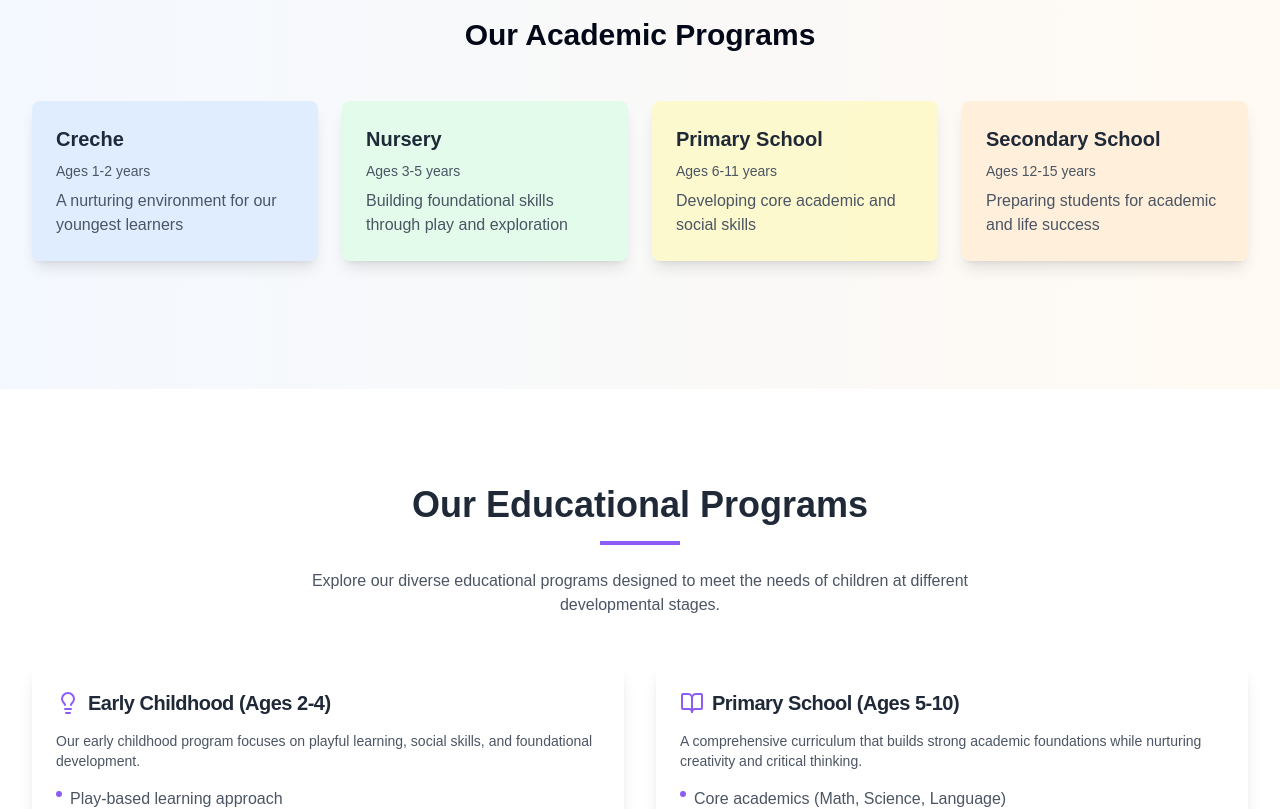
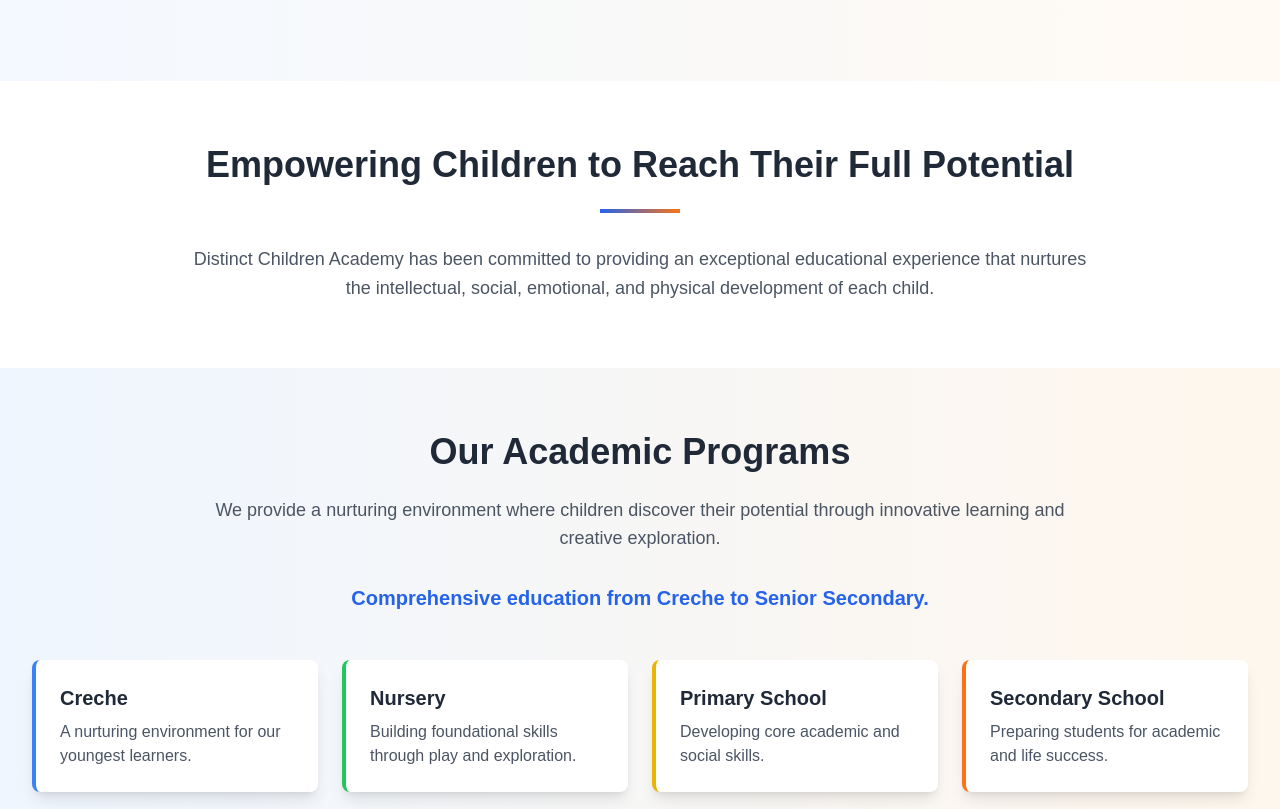
Before and after one commit to distinctchildrenacademy/distinct-43d10b72, a React (Vite) app: page / in a window 1280 px wide. Shown: the part 500-1309 px from the top of the page. Built offline with nearby package versions, Linux system fonts and the light colour scheme; a web font is replaced by a local one.

Commit message:
Update home page layout and navigation: - Added MissionStatement component - Updated AcademicPrograms section - Removed buttons from ProgramsSection - Made logo link to home page

```diff
--- /dev/null
+++ b/src/components/AcademicPrograms.tsx
@@ -0,0 +1,45 @@
+import React from 'react';
+
+const AcademicPrograms = () => {
+  return (
+    <section className="py-16 bg-gradient-to-r from-blue-50 to-orange-50">
+      <div className="container mx-auto px-4 sm:px-6 lg:px-8">
+        <div className="max-w-4xl mx-auto text-center mb-12">
+          <h2 className="text-3xl md:text-4xl font-bold text-gray-800 mb-6">
+            Our Academic Programs
+          </h2>
+          <p className="text-lg text-gray-600 mb-8">
+            We provide a nurturing environment where children discover their potential through innovative learning and creative exploration.
+          </p>
+          <p className="text-xl font-semibold text-blue-600">
+            Comprehensive education from Creche to Senior Secondary.
+          </p>
+        </div>
+
+        <div className="grid grid-cols-1 md:grid-cols-2 lg:grid-cols-4 gap-6">
+          <div className="bg-white rounded-lg p-6 shadow-lg hover:shadow-xl transition-shadow duration-300 border-l-4 border-blue-500">
+            <h3 className="text-xl font-bold text-gray-800 mb-2">Creche</h3>
+            <p className="text-gray-600">A nurturing environment for our youngest learners.</p>
+          </div>
+
+          <div className="bg-white rounded-lg p-6 shadow-lg hover:shadow-xl transition-shadow duration-300 border-l-4 border-green-500">
+            <h3 className="text-xl font-bold text-gray-800 mb-2">Nursery</h3>
+            <p className="text-gray-600">Building foundational skills through play and exploration.</p>
+          </div>
+
+          <div className="bg-white rounded-lg p-6 shadow-lg hover:shadow-xl transition-shadow duration-300 border-l-4 border-yellow-500">
+            <h3 className="text-xl font-bold text-gray-800 mb-2">Primary School</h3>
+            <p className="text-gray-600">Developing core academic and social skills.</p>
+          </div>
+
+          <div className="bg-white rounded-lg p-6 shadow-lg hover:shadow-xl transition-shadow duration-300 border-l-4 border-orange-500">
+            <h3 className="text-xl font-bold text-gray-800 mb-2">Secondary School</h3>
+            <p className="text-gray-600">Preparing students for academic and life success.</p>
+          </div>
+        </div>
+      </div>
+    </section>
+  );
+};
+
+export default AcademicPrograms;
--- a/src/components/Header.tsx
+++ b/src/components/Header.tsx
@@ -1,7 +1,7 @@
-
 import { useState } from "react";
 import { Menu, X, ChevronDown } from "lucide-react";
 import { Button } from "@/components/ui/button";
+import { Link } from "react-router-dom";
 import { NavigationMenu, NavigationMenuContent, NavigationMenuItem, NavigationMenuLink, NavigationMenuList, NavigationMenuTrigger } from "@/components/ui/navigation-menu";
 
 const Header = () => {
@@ -153,13 +153,13 @@ const Header = () => {
         <div className="flex justify-between items-center h-20">
           {/* Logo */}
           <div className="flex items-center">
-            <a href="#" className="flex items-center">
+            <Link to="/" className="flex items-center">
               <img
                 src="/lovable-uploads/32dbe30c-5fea-4791-ad85-7d5eb50ae1c2.png"
                 alt="Distinct Children Academy"
                 className="h-16 w-auto"
               />
-            </a>
+            </Link>
           </div>
 
           {/* Desktop Navigation */}
--- a/src/components/HeroSection.tsx
+++ b/src/components/HeroSection.tsx
@@ -1,4 +1,3 @@
-
 import { Button } from "@/components/ui/button";
 import { Link } from "react-router-dom";
 
@@ -29,44 +28,6 @@ const HeroSection = () => {
             </Link>
           </div>
         </div>
-
-        {/* Academic Programs Section */}
-        <div className="mt-16">
-          <h2 className="text-3xl font-bold text-center mb-12">Our Academic Programs</h2>
-          <div className="grid grid-cols-1 md:grid-cols-4 gap-6">
-            <div className="bg-blue-100/80 backdrop-blur-sm rounded-lg p-6 shadow-lg hover:shadow-xl transition-shadow">
-              <div className="space-y-2">
-                <h3 className="text-xl font-bold text-gray-800">Creche</h3>
-                <p className="text-sm text-gray-600">Ages 1-2 years</p>
-                <p className="text-gray-600">A nurturing environment for our youngest learners</p>
-              </div>
-            </div>
-
-            <div className="bg-green-100/80 backdrop-blur-sm rounded-lg p-6 shadow-lg hover:shadow-xl transition-shadow">
-              <div className="space-y-2">
-                <h3 className="text-xl font-bold text-gray-800">Nursery</h3>
-                <p className="text-sm text-gray-600">Ages 3-5 years</p>
-                <p className="text-gray-600">Building foundational skills through play and exploration</p>
-              </div>
-            </div>
-
-            <div className="bg-yellow-100/80 backdrop-blur-sm rounded-lg p-6 shadow-lg hover:shadow-xl transition-shadow">
-              <div className="space-y-2">
-                <h3 className="text-xl font-bold text-gray-800">Primary School</h3>
-                <p className="text-sm text-gray-600">Ages 6-11 years</p>
-                <p className="text-gray-600">Developing core academic and social skills</p>
-              </div>
-            </div>
-
-            <div className="bg-orange-100/80 backdrop-blur-sm rounded-lg p-6 shadow-lg hover:shadow-xl transition-shadow">
-              <div className="space-y-2">
-                <h3 className="text-xl font-bold text-gray-800">Secondary School</h3>
-                <p className="text-sm text-gray-600">Ages 12-15 years</p>
-                <p className="text-gray-600">Preparing students for academic and life success</p>
-              </div>
-            </div>
-          </div>
-        </div>
       </div>
     </section>
   );
--- /dev/null
+++ b/src/components/MissionStatement.tsx
@@ -0,0 +1,21 @@
+import React from 'react';
+
+const MissionStatement = () => {
+  return (
+    <section className="py-16 bg-white">
+      <div className="container mx-auto px-4 sm:px-6 lg:px-8">
+        <div className="max-w-4xl mx-auto text-center">
+          <h2 className="text-3xl md:text-4xl font-bold text-gray-800 mb-6">
+            Empowering Children to Reach Their Full Potential
+          </h2>
+          <div className="w-20 h-1 bg-gradient-to-r from-blue-600 to-orange-500 mx-auto mb-8"></div>
+          <p className="text-lg text-gray-600 leading-relaxed">
+            Distinct Children Academy has been committed to providing an exceptional educational experience that nurtures the intellectual, social, emotional, and physical development of each child.
+          </p>
+        </div>
+      </div>
+    </section>
+  );
+};
+
+export default MissionStatement;
--- a/src/components/ProgramsSection.tsx
+++ b/src/components/ProgramsSection.tsx
@@ -1,7 +1,5 @@
-
 import { BookOpen, Clock, CalendarDays, Lightbulb } from "lucide-react";
 import { Card, CardContent, CardDescription, CardHeader, CardTitle } from "@/components/ui/card";
-import { Button } from "@/components/ui/button";
 
 const ProgramsSection = () => {
   const programs = [
@@ -73,7 +71,7 @@ const ProgramsSection = () => {
                 <CardDescription className="text-gray-600">{program.description}</CardDescription>
               </CardHeader>
               <CardContent>
-                <ul className="space-y-2 mb-6">
+                <ul className="space-y-2">
                   {program.features.map((feature, idx) => (
                     <li key={idx} className="flex items-start">
                       <div className="flex-shrink-0 mr-2 mt-1">
@@ -83,18 +81,9 @@ const ProgramsSection = () => {
                     </li>
                   ))}
                 </ul>
-                <Button variant="outline" className="w-full text-academy-purple border-academy-purple hover:bg-academy-pastel-purple">
-                  Learn More
-                </Button>
               </CardContent>
             </Card>
           ))}
-        </div>
-
-        <div className="mt-12 text-center">
-          <Button className="bg-academy-purple hover:bg-academy-purple-dark text-white">
-            View Full Curriculum
-          </Button>
         </div>
       </div>
     </section>
--- a/src/pages/Index.tsx
+++ b/src/pages/Index.tsx
@@ -1,6 +1,7 @@
-
 import Header from "@/components/Header";
 import HeroSection from "@/components/HeroSection";
+import MissionStatement from "@/components/MissionStatement";
+import AcademicPrograms from "@/components/AcademicPrograms";
 import ProgramsSection from "@/components/ProgramsSection";
 import TestimonialsSection from "@/components/TestimonialsSection";
 import Footer from "@/components/Footer";
@@ -11,6 +12,8 @@ const Index = () => {
       <Header />
       <main>
         <HeroSection />
+        <MissionStatement />
+        <AcademicPrograms />
         <ProgramsSection />
         <TestimonialsSection />
       </main>
```
